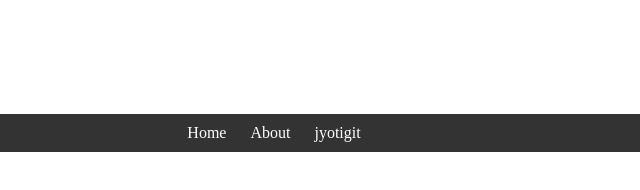
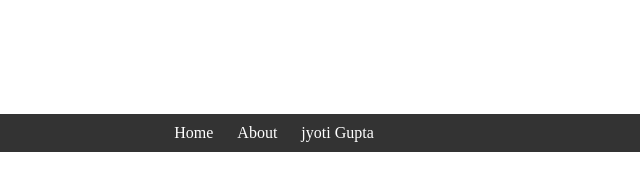
Before and after one commit to Softwebtechs/git-p, a plain HTML site: page abot.html in a window 1280 px wide. Shown: the full height of the page, 366-1006 px from the left. Drawn offline with Linux system fonts and the light colour scheme.

Commit message:
2nd commit

```diff
--- a/abot.html
+++ b/abot.html
@@ -13,7 +13,7 @@
     <nav>
         <a href="index.html">Home</a>
         <a href="about.html">About</a>
-        <a href="contact.html">jyotigit</a>
+        <a href="contact.html">jyoti Gupta</a>
 
     </nav>
 
```
